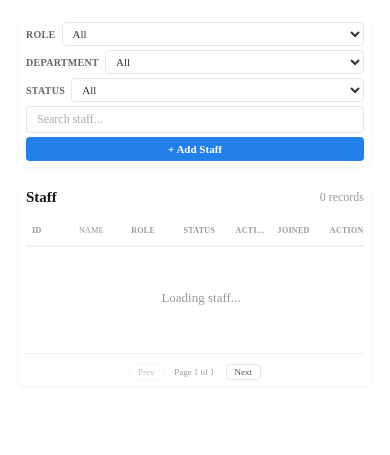
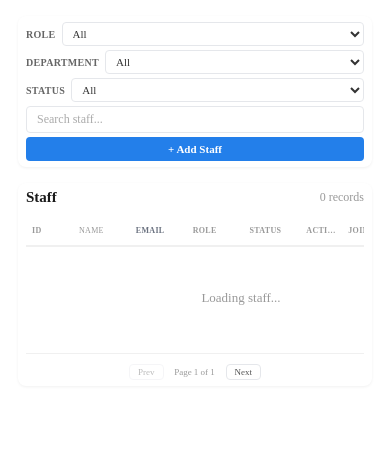
Before and after one commit to wilkwame/cmms, a PHP site: page /pages/staffs.html in a window 390 px wide. Shown: the top 455 px of the page. Run offline with PHP 8.4, Linux system fonts and the light colour scheme.

Commit message:
Show staff email addresses in the Staff table

```diff
--- a/index.html
+++ b/index.html
@@ -29,7 +29,7 @@
   <link rel="stylesheet" href="https://cdnjs.cloudflare.com/ajax/libs/font-awesome/6.5.1/css/all.min.css" />
   <link rel="stylesheet" href="style/main.css?v=12">
   <link rel="stylesheet" href="style/mobile.css?v=10">
-  <link rel="stylesheet" href="style/staffs.css?v=10">
+  <link rel="stylesheet" href="style/staffs.css?v=11">
   <link rel="stylesheet" href="style/confirmation.css?v=10">
   <link rel="stylesheet" href="style/popups.css?v=11">
   <script src="https://unpkg.com/browser-image-compression@2.0.2/dist/browser-image-compression.js"></script>
@@ -43,7 +43,7 @@
     <import src="pages/reports.html"></import>
     <import src="pages/workorders.html"></import>
     <import src="pages/settings.html"></import>
-    <import src="pages/staffs.html"></import>
+    <import src="pages/staffs.html?v=2"></import>
     <import src="pages/add-staff.html"></import>
     <import src="pages/user-dashboard.html"></import>
     <import src="pages/report-issue.html?v=2"></import>
@@ -369,7 +369,7 @@
   <script src="scripts/app.js?v=26"></script>
   <script src="scripts/reports.js?v=18"></script>
   <script src="scripts/workorders.js?v=10"></script>
-  <script src="scripts/staffs.js?v=13"></script>
+  <script src="scripts/staffs.js?v=14"></script>
   <script src="scripts/add-staff.js?v=14"></script>
   <script src="scripts/settings.js?v=10"></script>
   <script src="scripts/report-issue.js?v=14"></script>
--- a/pages/staffs.html
+++ b/pages/staffs.html
@@ -56,6 +56,7 @@
         <div class="table-head">
           <span class="col-id">ID</span>
           <span class="col-name">Name</span>
+          <span class="col-email">Email</span>
           <span class="col-role">Role</span>
           <span class="col-department">Department</span>
           <span class="col-status">Status</span>
--- a/scripts/staffs.js
+++ b/scripts/staffs.js
@@ -92,6 +92,7 @@ function renderStaffSlice(context) {
             html += '<div class="staff-row">';
             html += '  <span class="col-id">' + ref + '</span>';
             html += '  <span class="col-name">' + escapeHtml(s.name) + '</span>';
+            html += '  <span class="col-email">' + escapeHtml(s.email || '—') + '</span>';
             html += '  <span class="col-role">' + role + '</span>';
             html += '  <span class="col-department">' + escapeHtml(dept) + '</span>';
             html += '  <span class="col-status"><span class="' + statusClass + '">' + statusLabel + '</span></span>';
--- a/style/staffs.css
+++ b/style/staffs.css
@@ -174,7 +174,7 @@
   color: #999;
   text-transform: uppercase;
   letter-spacing: 0.3px;
-  min-width: 620px;
+  min-width: 780px;
 }
 
 .table-head span {
@@ -191,7 +191,7 @@
    ======================================== */
 
 #staffs-body {
-  min-width: 620px;
+  min-width: 780px;
 }
 
 .staff-row {
@@ -234,6 +234,11 @@
 .col-name {
   flex: 1.5;
   font-weight: 500;
+}
+
+.col-email {
+  flex: 1.6;
+  color: #6b7280;
 }
 
 .col-role {
@@ -408,11 +413,11 @@
 
   .table-head {
     font-size: 9px;
-    min-width: 450px;
+    min-width: 560px;
   }
 
   #staffs-body {
-    min-width: 450px;
+    min-width: 560px;
   }
 
   .staff-row {
@@ -501,11 +506,11 @@
 
   .table-head {
     font-size: 8px;
-    min-width: 350px;
+    min-width: 430px;
   }
 
   #staffs-body {
-    min-width: 350px;
+    min-width: 430px;
   }
 
   .staff-row {
```
